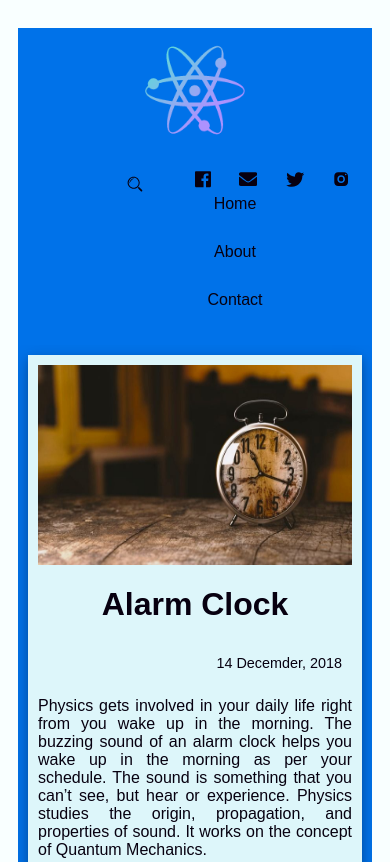
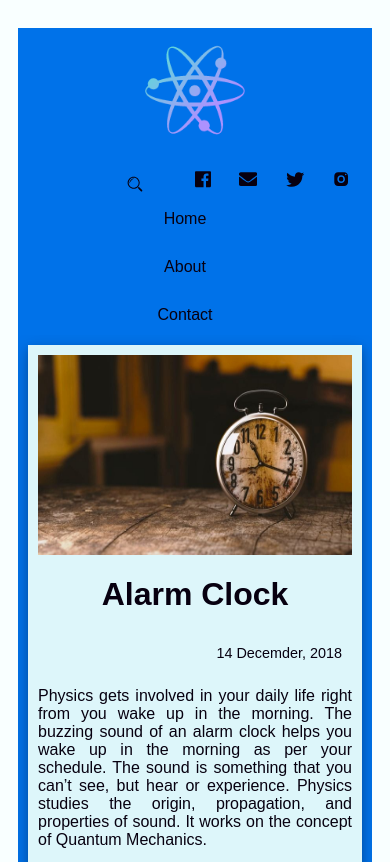
Before and after one commit to Nastassie/Task-HTML-CSS, a plain HTML site: page index.html in a window 390 px wide. Shown: the top 862 px of the page. Drawn offline with Linux system fonts and the light colour scheme.

Commit message:
Release 2

```diff
--- a/style.css
+++ b/style.css
@@ -396,14 +396,14 @@ body a{
     margin: auto;
   }
 }
-@media screen and (max-width: 400px) {
+@media screen and (max-width: 500px) {
 .header  {
     width: 100%;
-    height: 305px;
+    height: 295px;
     display: table;
 }
 }
-@media screen and (max-width: 400px) {
+@media screen and (max-width: 500px) {
 .headerlogo {
     width: 100%;
     height: 120px;
@@ -411,7 +411,7 @@ body a{
     margin:auto;
 }
 }
-@media screen and (max-width: 400px) {
+@media screen and (max-width: 500px) {
  img {
     display: block;
   margin-left: auto;
@@ -420,33 +420,39 @@ body a{
 }
 
 
-@media screen and (max-width: 400px) {
+@media screen and (max-width: 500px) {
  .social {
     width: 100%;
+    height: 160px;
 
    }
 }
 
-@media screen and (max-width: 400px) {
+@media screen and (max-width: 500px) {
  .nav {
+    float:left;
+    width: 100%;
+    height: 110px;
     position: absolute;
-    top:175px;
-    width: 100%;
+    left: -30px;
+    top: 190px;
+
+
    }
 }
 
-@media screen and (max-width: 400px) {
+@media screen and (max-width: 500px) {
 .nav li{
     float: none;
-    padding: 10px;
+    padding: 10px 0px;
     width: 100%;
     margin-top: 10px;
 }
 }
-@media screen and (max-width: 400px) {
+@media screen and (max-width: 500px) {
 .nav a {
-  text-align: center;
-  padding: 14px calc(50% - 30px);
-  margin: auto;
+    float: none;
+    width: 100%;
+    text-align: center;
+    }
 }
-}
```
